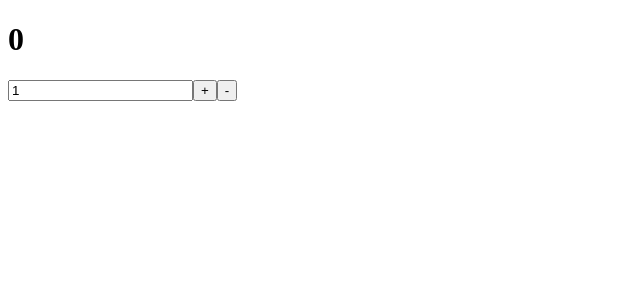
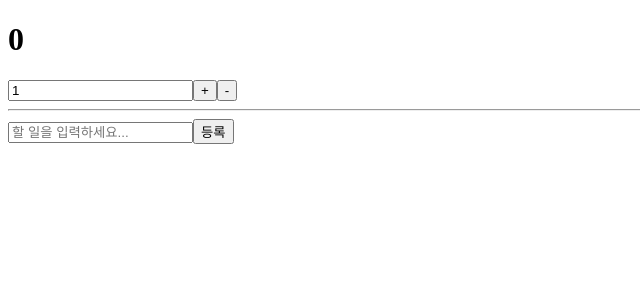
Before and after one commit to dwhddnjs/React-with-Redux, a React (Create React App) app: page / in a window 1280 px wide. Shown: the top 300 px of the page, without its empty margins (0-640 px from the left). Built offline with nearby package versions, Linux system fonts and the light colour scheme.

Commit message:
add todoLIst

```diff
--- a/package.json
+++ b/package.json
@@ -10,6 +10,7 @@
     "react-dom": "^17.0.2",
     "react-redux": "^7.2.4",
     "react-scripts": "4.0.3",
+    "redux-devtools-extension": "^2.13.9",
     "web-vitals": "^1.0.1"
   },
   "scripts": {
--- a/src/App.js
+++ b/src/App.js
@@ -1,8 +1,15 @@
 import React from "react";
 import CounterContainer from "./containers/CounterContainer";
+import TodosContainer from "./containers/TodosContainer";
 
 function App() {
-  return <CounterContainer />;
+  return (
+    <div>
+      <CounterContainer />
+      <hr />
+      <TodosContainer />
+    </div>
+  );
 }
 
 export default App;
--- /dev/null
+++ b/src/components/Todos.js
@@ -0,0 +1,49 @@
+import React, { useState } from "react";
+import todos from "../modules/todos";
+
+function TodoItem({ todo, onToggle }) {
+  return (
+    <li
+      style={{ textDecoration: todos.done ? "line-through" : "none" }}
+      onClick={() => onToggle(todo.id)}
+    >
+      {todo.text}
+    </li>
+  );
+}
+
+function TodoList({ todos, onToggle }) {
+  return (
+    <ul>
+      {todos.map((todo) => (
+        <TodoItem key={todo.id} todo={todo} onToggle={onToggle} />
+      ))}
+    </ul>
+  );
+}
+
+function Todos({ todos, onCreate, onToggle }) {
+  const [text, setText] = useState("");
+  const onChange = (e) => setText(e.target.value);
+  const onSubmit = (e) => {
+    e.preventDefault();
+    onCreate(text);
+    setText("");
+  };
+
+  return (
+    <div>
+      <form onSubmit={onSubmit}>
+        <input
+          value={text}
+          onChange={onChange}
+          placeholder="할 일을 입력하세요..."
+        />
+        <button type="submit">등록</button>
+        <TodoList todos={todos} onToggle={onToggle} />
+      </form>
+    </div>
+  );
+}
+
+export default Todos;
--- /dev/null
+++ b/src/containers/TodosContainer.js
@@ -0,0 +1,16 @@
+import React, { useCallback } from "react";
+import { useSelector, useDispatch } from "react-redux";
+import Todos from "../components/Todos";
+import { addTodo, toggleTodo } from "../modules/todos";
+
+function TodosContainer() {
+  const todos = useSelector((state) => state.todos);
+  const dispatch = useDispatch();
+
+  const onCreate = (text) => dispatch(addTodo(text));
+  const onToggle = useCallback((id) => dispatch(toggleTodo(id)), [dispatch]);
+
+  return <Todos todos={todos} onCreate={onCreate} onToggle={onToggle} />;
+}
+
+export default TodosContainer;
--- a/src/index.js
+++ b/src/index.js
@@ -5,9 +5,9 @@ import "./exercise";
 import { Provider } from "react-redux";
 import { createStore } from "redux";
 import rootReducer from "./modules";
+import { composeWithDevTools } from "redux-devtools-extension";
 
-const store = createStore(rootReducer);
-console.log(store.getState());
+const store = createStore(rootReducer, composeWithDevTools());
 
 ReactDOM.render(
   <Provider store={store}>
--- a/src/modules/todos.js
+++ b/src/modules/todos.js
@@ -19,9 +19,9 @@ const initialState = [];
 
 export default function todos(state = initialState, action) {
   switch (action.type) {
-    case "ADD_TODO":
+    case ADD_TODO:
       return state.concat(action.todo);
-    case "TOGGLE_TODO":
+    case TOGGLE_TODO:
       return state.map((todo) =>
         todo.id === action.id ? { ...todo, done: !todo.done } : todo
       );
```
Also changed, not shown: 1 other file (tests, documents, lock files or other folders).
